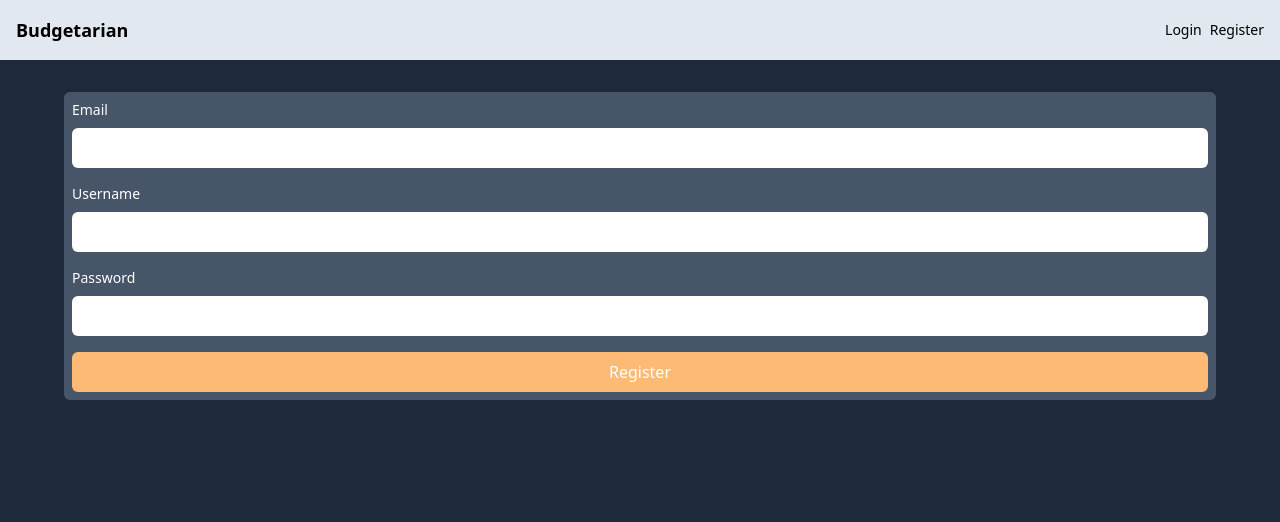
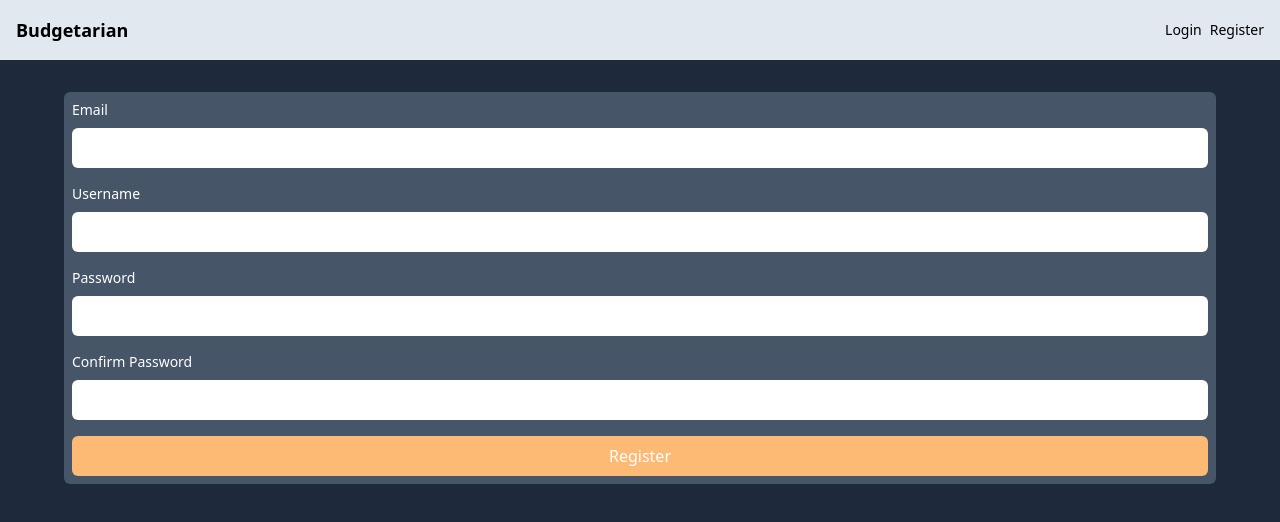
Before and after one commit to jomardiago/budgetarian-ui, a React (Vite) app: page /register in a window 1280 px wide. Shown: the top 522 px of the page. Built offline with nearby package versions, Linux system fonts and the light colour scheme.

Commit message:
Adding confirm password input.

```diff
--- a/src/views/auth/Register.tsx
+++ b/src/views/auth/Register.tsx
@@ -15,6 +15,9 @@ const Register = (props: RegisterProps) => {
         <div className="flex flex-col gap-2">
           <Input type="password" id="password" name="password" label="Password" required />
         </div>
+        <div className="flex flex-col gap-2">
+          <Input type="password" id="confirmPassword" name="confirmPassword" label="Confirm Password" required />
+        </div>
         <div>
           <button type="submit" className="px-6 py-2 bg-orange-300 text-white rounded-md w-full">
             Register
```
